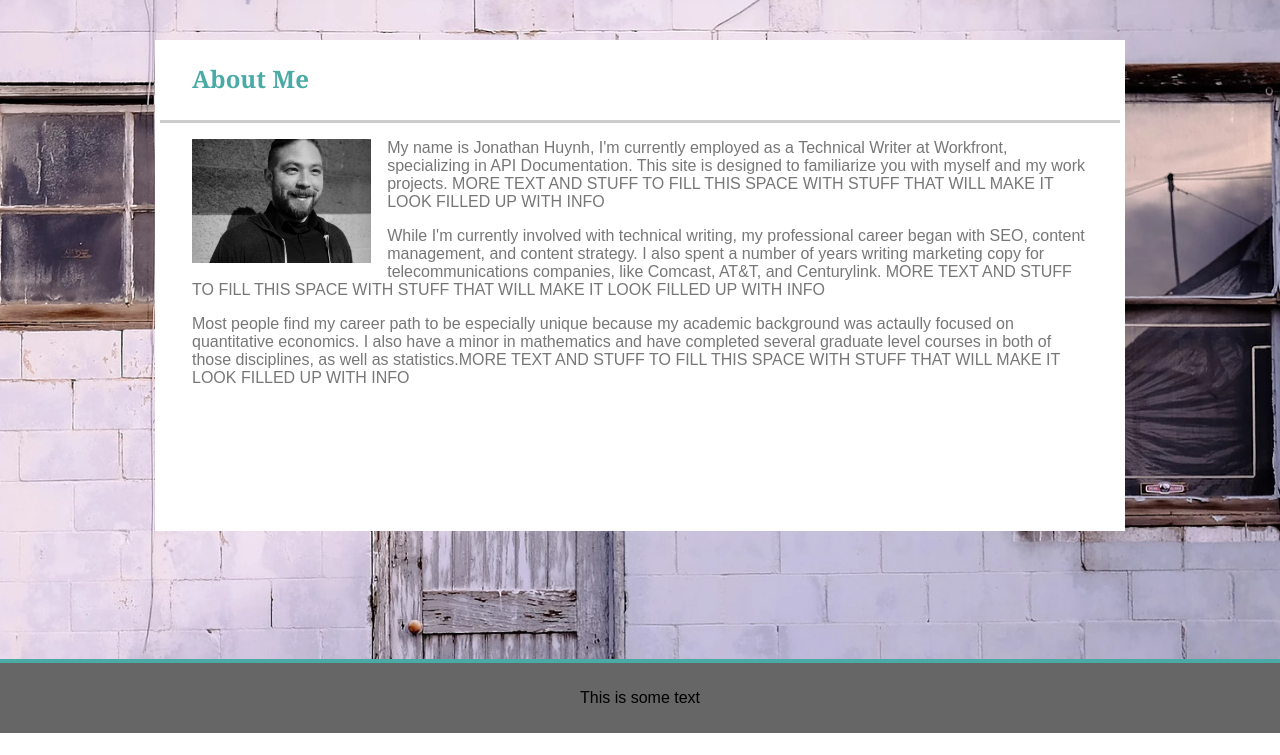
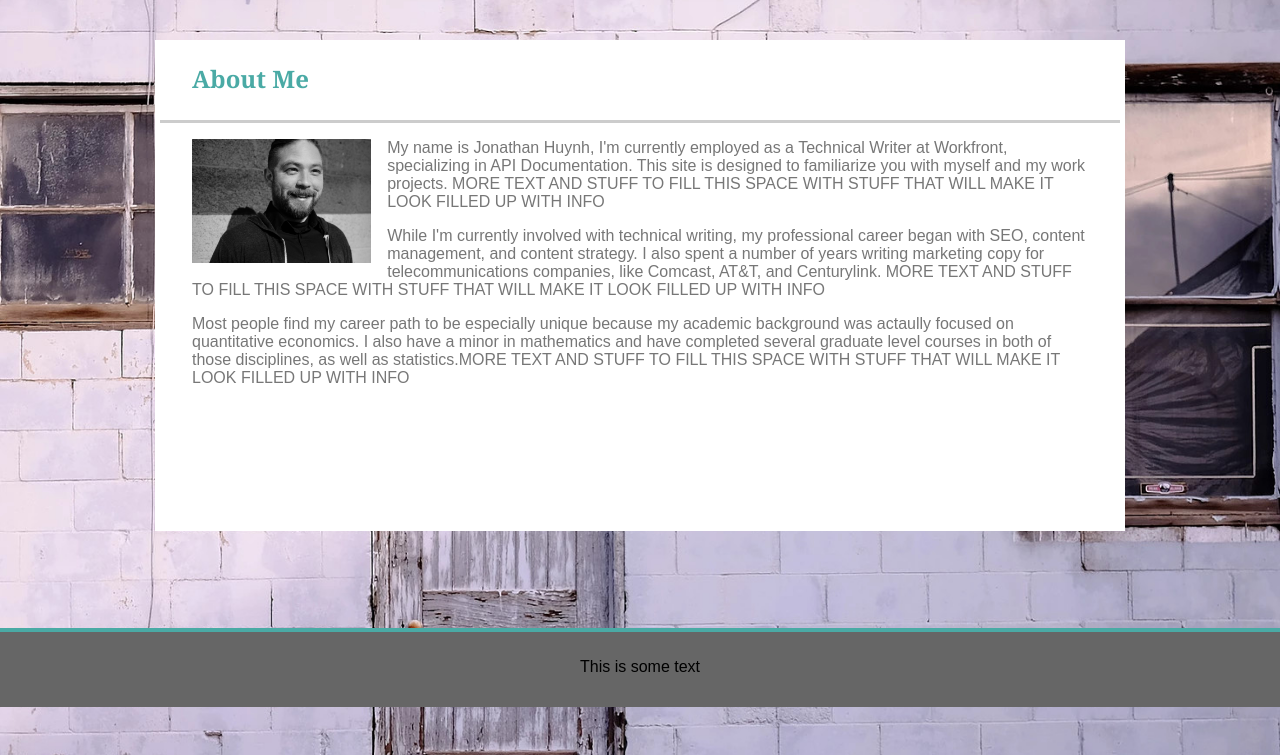
Before and after one commit to jonvictory/basic-portfolio, a plain HTML site: page index.html in a window 1280 px wide. Shown: the part 93-848 px from the top of the page. Before the commit the page ends 826 px from the top, so only its background shows below. Drawn offline with Linux system fonts and the light colour scheme.

Commit message:
fixing big container and footer

```diff
--- a/assets/css/style.css
+++ b/assets/css/style.css
@@ -10,8 +10,12 @@ footer {
     border-top: solid;
     border-color:  #4aaaa5;
     Border-width: 4px;
-    padding: 10px 0;
+    padding: 10px 0 15px 0;
     text-align: center;
+    position: absolute;
+    bottom: 0;
+    width: 100%;
+
 }
 
 h1 {
@@ -61,7 +65,7 @@ height: 100%;
 
 .bigcontainer {
     padding-top: 10px;
-    padding-bottom: 8em;
+    padding-bottom: 14em;
     background-image: url('../images/BACKGROUND.jpg');
     background-size: cover;
     background-repeat: no-repeat;
@@ -72,7 +76,6 @@ height: 100%;
     border-color: #dddddd;
     color: #777777;
     /* margin: 0 auto; */
-    float: center;
     width: 960px;
     margin-left: auto;
     margin-right: auto;
```
